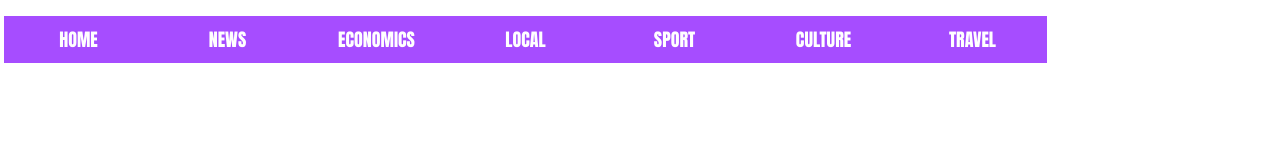
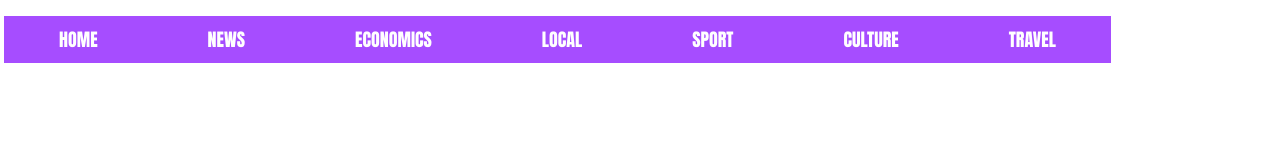
Before and after one commit to amisiura/3, a plain HTML site: page index.html in a window 1280 px wide. Drawn offline with Linux system fonts and the light colour scheme.

Commit message:
update 16052016

```diff
--- a/style.css
+++ b/style.css
@@ -11,13 +11,13 @@
 
 
 a{
-	font-weight: normal;
 	color:white;
 	font-size: 18px;
 	font-family:Impact;
 	text-align: center;
 	padding: 0;
 	text-decoration: none;
+	padding:8px 45px 8px 45px;
 
 }
 
@@ -25,7 +25,7 @@ a{
 	display: inline-block;
 	background-color: rgb(166,77,255);
 	/*height: 40px;*/
-	width: 129px;
+
 	margin-left: -4px;
 	padding: 10px;
 	text-align:center;
@@ -36,4 +36,9 @@ a{
 .menu_item:hover{
 	background-color: rgb(238,238,238);
 	color: rgb(201,180,161);
+	cursor: pointer;
 }
+
+.menu_item:hover a{
+	color:#BEBEBE;
+}
```
